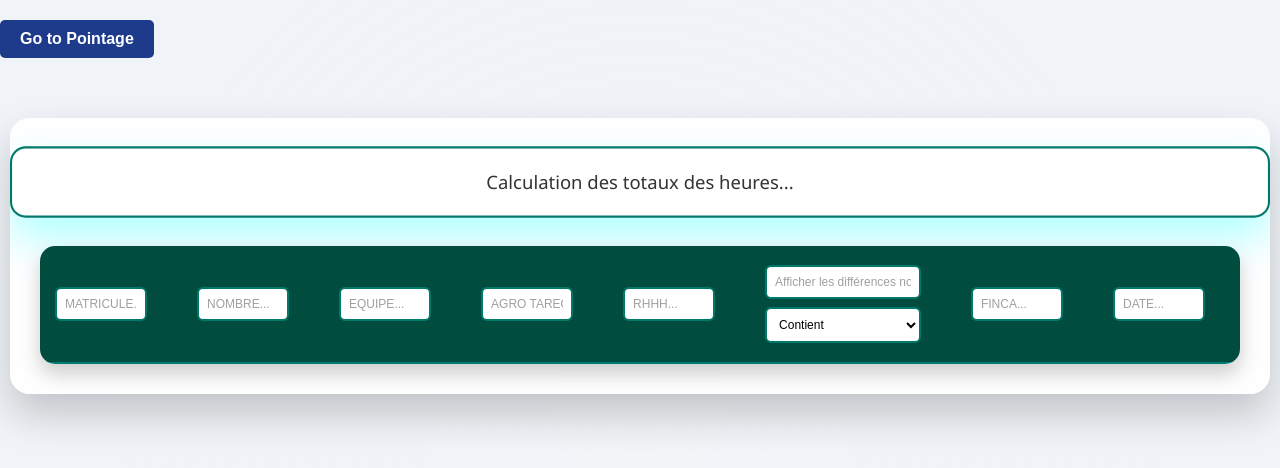
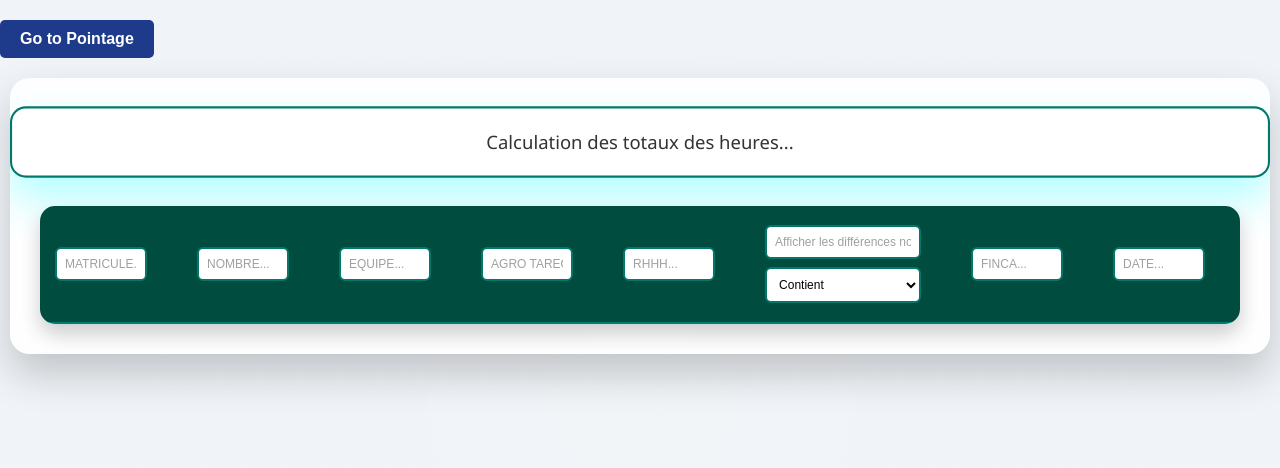
Before and after one commit to abdermb98/finca20, a plain HTML site: page index.html in a window 1280 px wide. Drawn offline with Linux system fonts and the light colour scheme; no server answers.

Commit message:
Update index.html

```diff
--- a/index.html
+++ b/index.html
@@ -38,7 +38,7 @@ body::before {
 .container {
     width: 100%;
     max-width: 1200px;
-    margin: 40px auto;
+    margin: 0px auto;
     padding: 30px;
     background: rgba(255, 255, 255, 0.9);
     border-radius: 20px;
```
